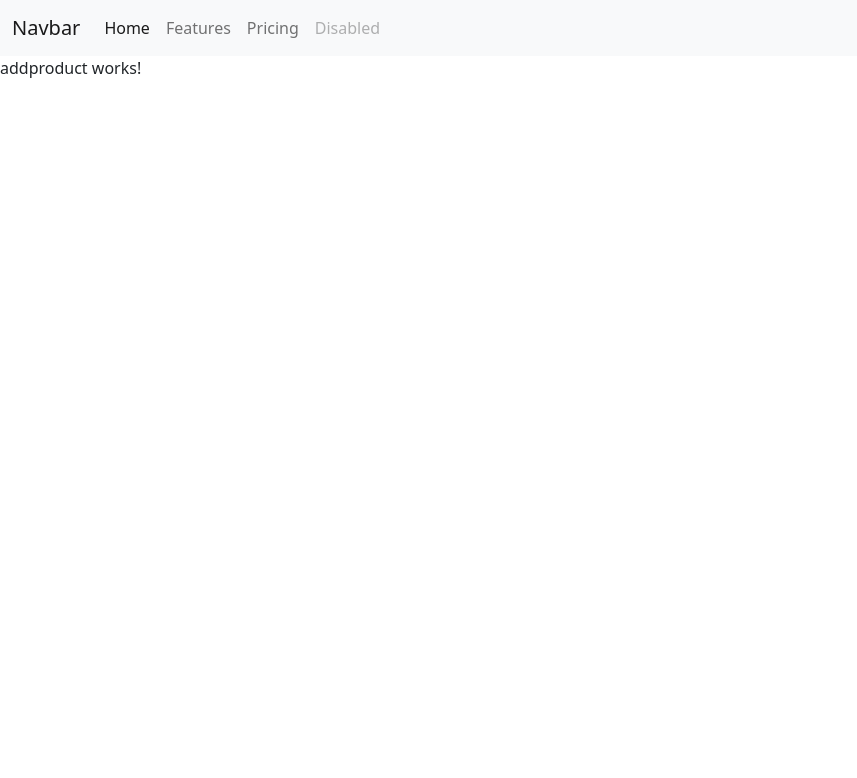
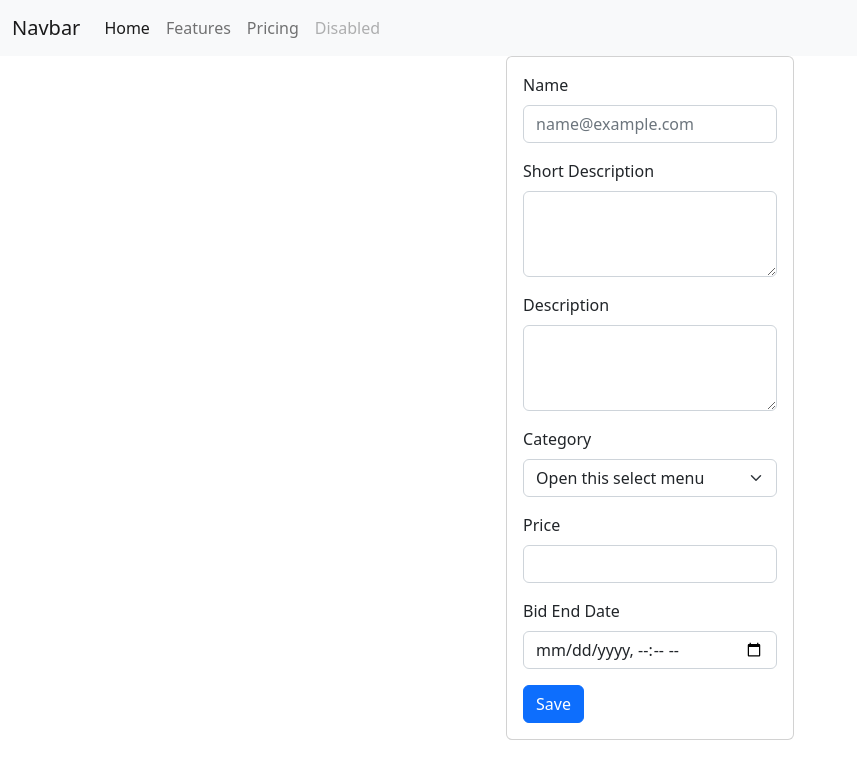
Before and after one commit to isubhamsr1/productmanagement_angular, an Angular app: page /add in a window 1280 px wide. Shown: the top 778 px of the page, without its empty margins (0-857 px from the left). Built offline with nearby package versions, Linux system fonts and the light colour scheme.

Commit message:
add delete product

```diff
--- a/src/app/compoments/product/addproduct/addproduct.component.css
+++ b/src/app/compoments/product/addproduct/addproduct.component.css
@@ -0,0 +1,6 @@
+.center {
+    margin-left: 38%;
+    /* display: flex;
+    justify-content: center; */
+    /* align-items: center; */
+}
--- a/src/app/compoments/product/addproduct/addproduct.component.html
+++ b/src/app/compoments/product/addproduct/addproduct.component.html
@@ -1 +1,38 @@
-<p>addproduct works!</p>
+<div class="container ">
+
+      <div class="card center" style="width: 18rem;">
+        <div class="card-body">
+            <div class="mb-3">
+                <label for="exampleFormControlInput1" class="form-label">Name</label>
+                <input type="text" class="form-control" id="exampleFormControlInput1" placeholder="name@example.com">
+              </div>
+              <div class="mb-3">
+                <label for="exampleFormControlTextarea1" class="form-label">Short Description</label>
+                <textarea class="form-control" id="exampleFormControlTextarea1" rows="3"></textarea>
+              </div>
+              <div class="mb-3">
+                <label for="exampleFormControlTextarea1" class="form-label">Description</label>
+                <textarea class="form-control" id="exampleFormControlTextarea1" rows="3"></textarea>
+              </div>
+              <div class="mb-3">
+                <label for="exampleFormControlTextarea1" class="form-label">Category</label>
+                <select class="form-select" aria-label="Default select example">
+                    <option selected>Open this select menu</option>
+                    <option value="1">One</option>
+                    <option value="2">Two</option>
+                    <option value="3">Three</option>
+                  </select>
+              </div>
+              <div class="mb-3">
+                <label for="exampleFormControlTextarea1" class="form-label">Price</label>
+                <input class="form-control" id="exampleFormControlTextarea1" type="number" />
+              </div>
+              <div class="mb-3">
+                <label for="exampleFormControlTextarea1" class="form-label">Bid End Date</label>
+                <input class="form-control" id="exampleFormControlTextarea1" type="datetime-local" />
+              </div>
+          <button href="#" class="btn btn-primary">Save</button>
+        </div>
+      </div>
+
+</div>
--- a/src/app/compoments/product/viewproduct/viewproduct.component.html
+++ b/src/app/compoments/product/viewproduct/viewproduct.component.html
@@ -29,7 +29,7 @@
         </div>
         <div class="center">
             <a type="button" [routerLink]="['/update', id]" class="btn btn-primary">Update</a>
-            <button type="button" class="btn btn-danger">Delete</button>
+            <button type="button" class="btn btn-danger" (click)="handleDelete(id)">Delete</button>
         </div>
     </ng-template>
 </div>
--- a/src/app/compoments/product/viewproduct/viewproduct.component.ts
+++ b/src/app/compoments/product/viewproduct/viewproduct.component.ts
@@ -16,7 +16,7 @@ export class ViewproductComponent implements OnInit {
 
   id!: number
 
-  constructor(private activatedRoute: ActivatedRoute, private productService: ProductService) { }
+  constructor(private activatedRoute: ActivatedRoute, private productService: ProductService, private router: Router) { }
 
   ngOnInit(): void {
     let id = this.activatedRoute.snapshot.params['id'];
@@ -37,6 +37,25 @@ export class ViewproductComponent implements OnInit {
         this.error = false;
         this.product = (<any>res).data
       }
+    }, err => {
+      this.error = true;
+      this.message = err.message
+    })
+  }
+
+  handleDelete(id: number){
+    this.productService.deleteProduct(id).subscribe((res)=>{
+
+      const error = (<any>res).error;
+      if(error)
+      {
+        this.error = true;
+        this.message = (<any>res).message
+      }
+      else{
+        this.error = false;
+        this.router.navigate([''])
+      }
       this.product = (<any>res).data
     }, err => {
       this.error = true;
--- a/src/app/services/product.service.ts
+++ b/src/app/services/product.service.ts
@@ -17,4 +17,8 @@ export class ProductService {
   getProductById(id: number){
     return this.http.get(`${this.baseURL}Product/${id}`)
   }
+
+  deleteProduct(id: number){
+    return this.http.delete(`${this.baseURL}Product/${id}`)
+  }
 }
```
